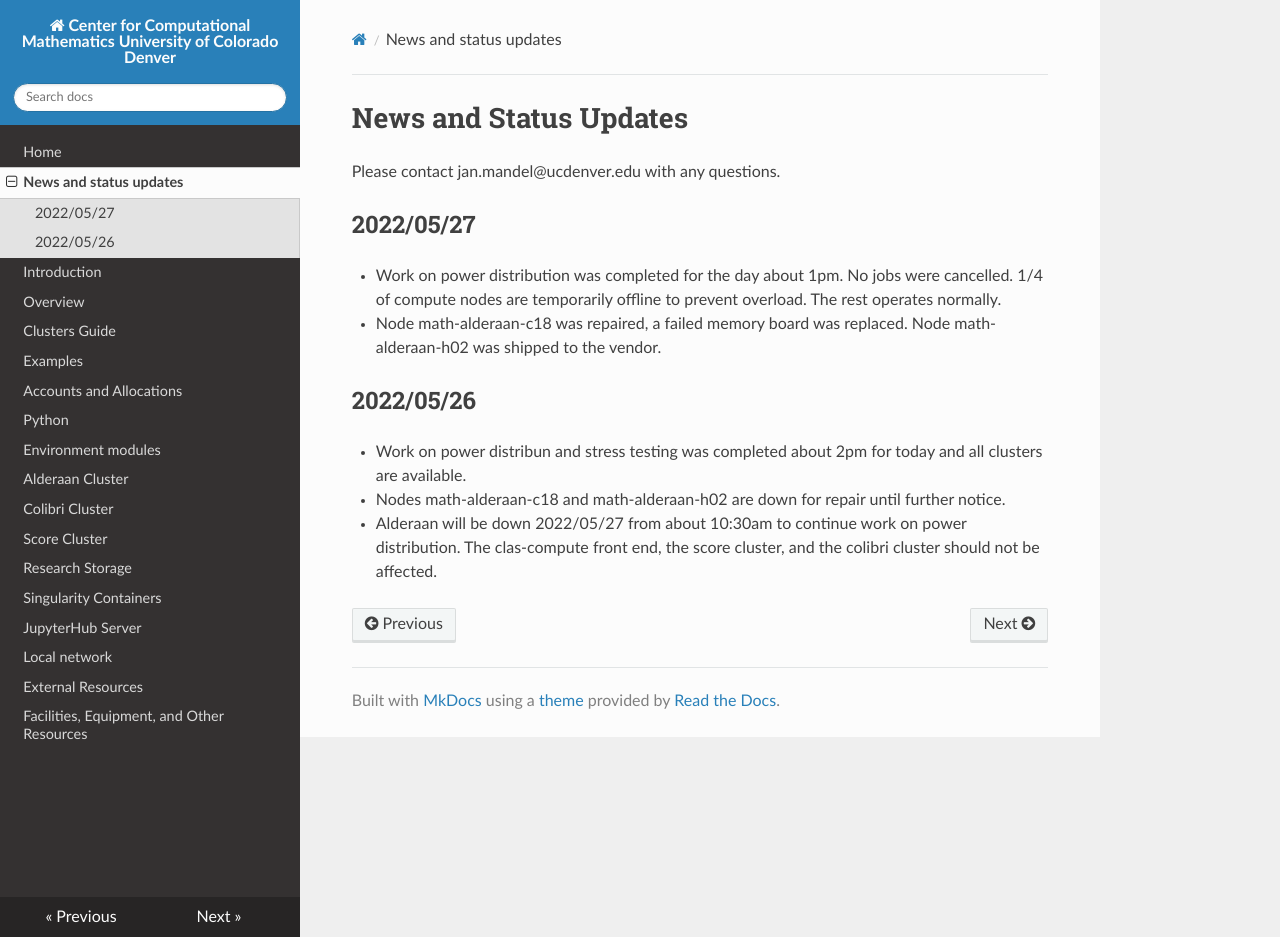
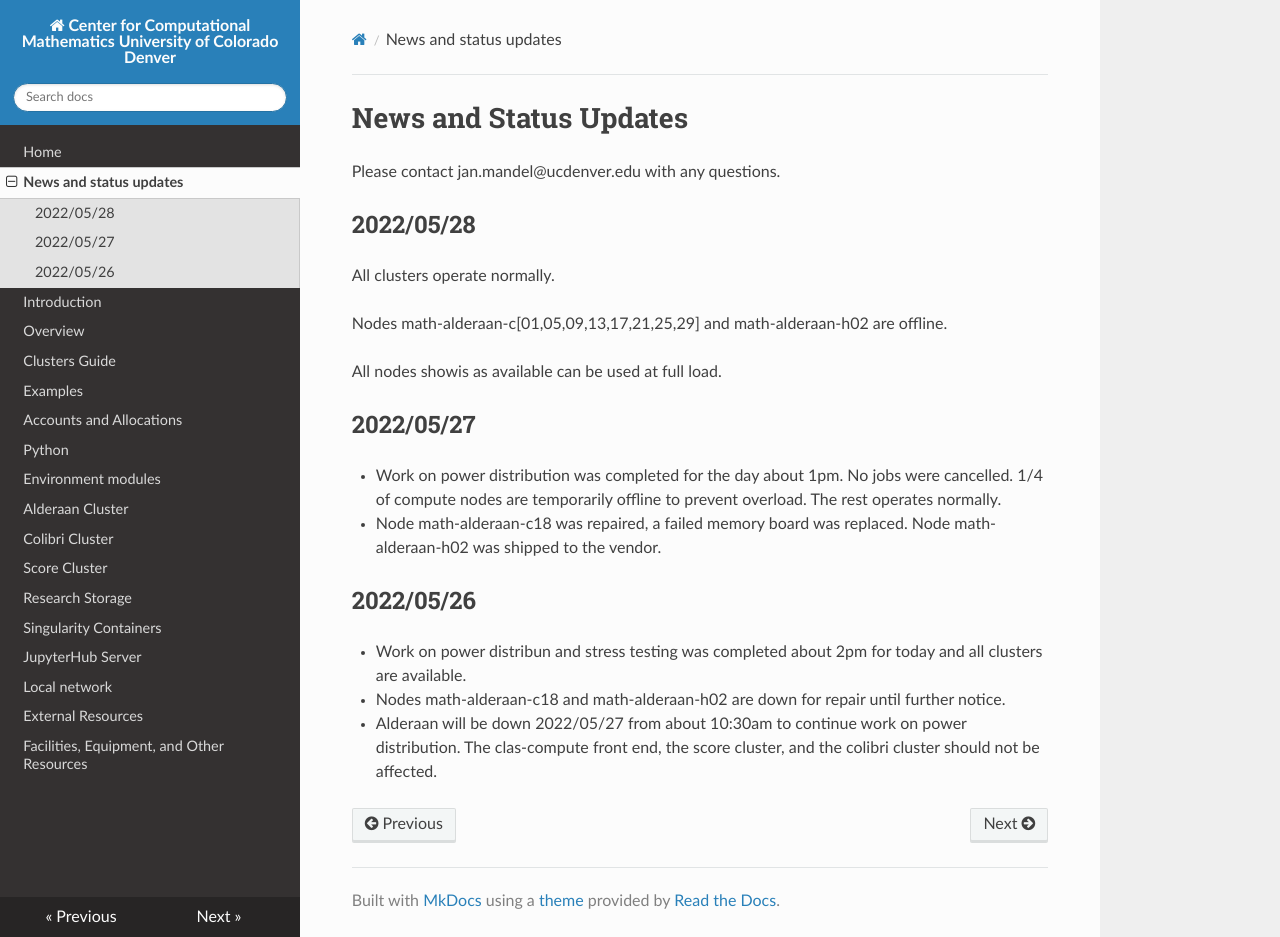
Before and after one commit to ccmucdenver/ccm-docs, an MkDocs documentation site: the page built from docs/updates.md, in a window 1280 px wide and 937 px high. Built offline with MkDocs 1.6.1, drawn with Linux system fonts in a browser that asks for light colours; nearby versions of some CDN libraries.

Commit message:
Update updates.md

```diff
--- a/docs/updates.md
+++ b/docs/updates.md
@@ -1,6 +1,14 @@
 # News and Status Updates
 
 Please contact jan.mandel@ucdenver.edu with any questions.
+
+## 2022/05/28
+
+All clusters operate normally.
+
+Nodes math-alderaan-c[01,05,09,13,17,21,25,29] and math-alderaan-h02 are offline.
+
+All nodes showis as available can be used at full load.
 
 ## 2022/05/27
 
```
